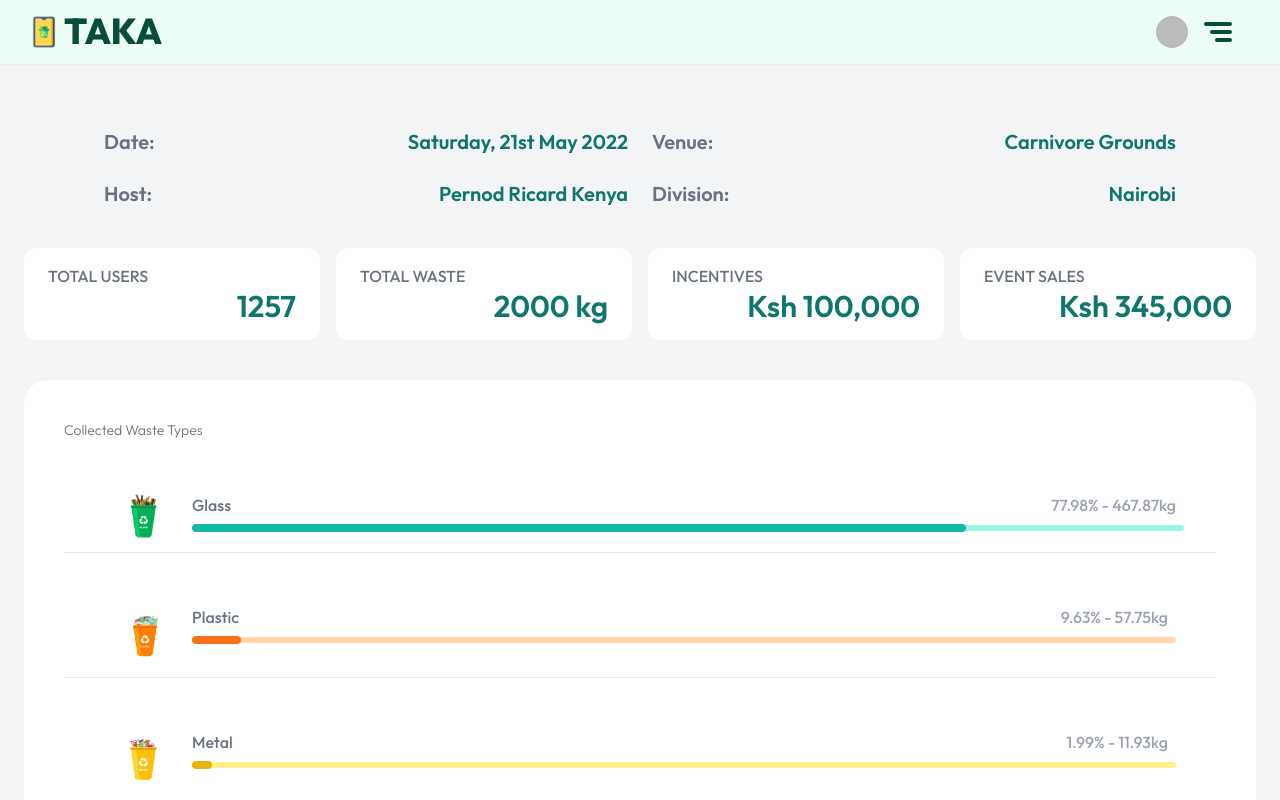
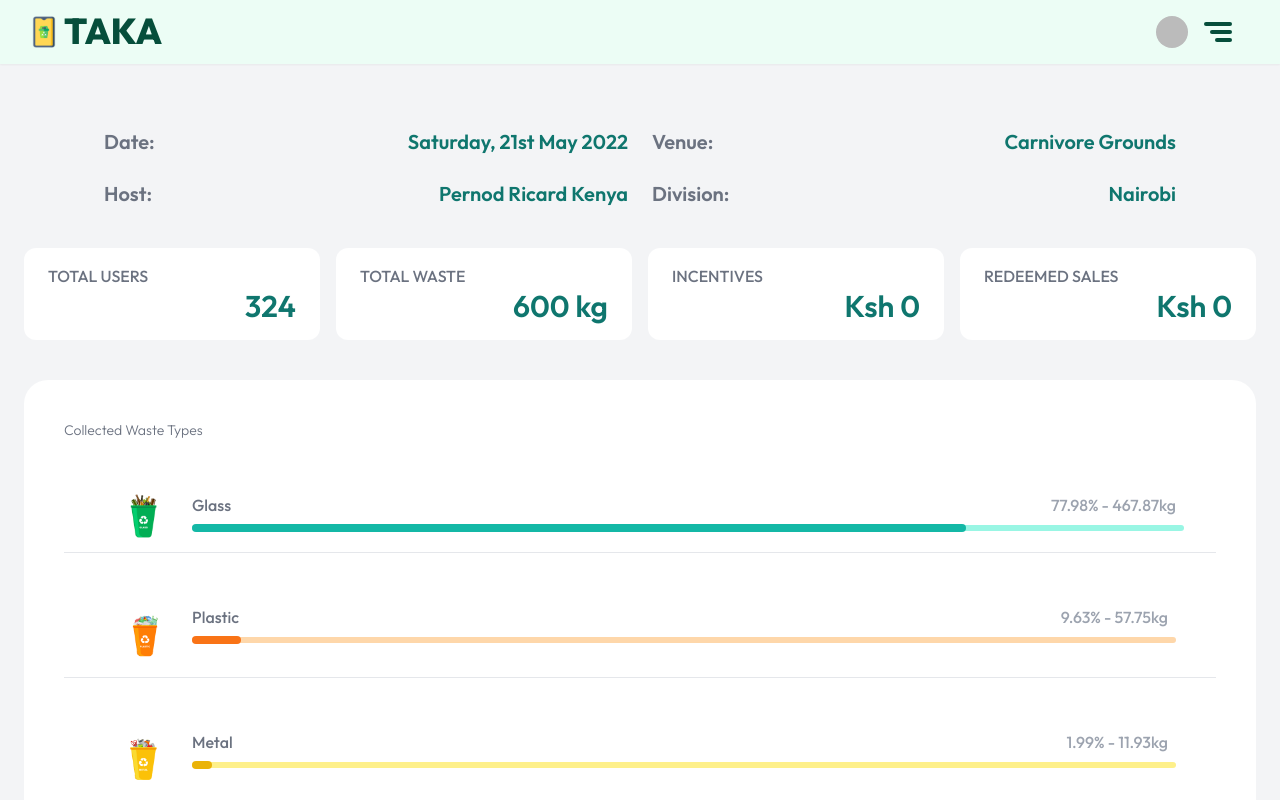
Before and after one commit to acousticintel/takaCorp, a Next.js app: page /events/event in a window 1280 px wide. Shown: the top 800 px of the page. Built offline with nearby package versions, Linux system fonts and the light colour scheme; no server answers; sample sign-in values are in the browser's storage.

Commit message:
event v.0.1.4
data update

```diff
--- a/components/stats/eventStats.js
+++ b/components/stats/eventStats.js
@@ -7,19 +7,19 @@
     <div className="overflow-hidden grid grid-cols-1 md:grid-cols-2 lg:grid-cols-4 gap-4">
       <div className="stat">
         <h6>Total Users</h6>
-        <h5>1257</h5>
+        <h5>324</h5>
       </div>
       <div className="stat">
         <h6>Total Waste</h6>
-        <h5>2000 kg</h5>
+        <h5>600 kg</h5>
       </div>
       <div className="stat">
         <h6>Incentives</h6>
-        <h5>Ksh 100,000</h5>
+        <h5>Ksh 0</h5>
       </div>
       <div className="stat">
-        <h6>Event Sales</h6>
-        <h5>Ksh 345,000</h5>
+        <h6>Redeemed Sales</h6>
+        <h5>Ksh 0</h5>
       </div>
     </div>
   );
--- a/components/stats/totalStats.js
+++ b/components/stats/totalStats.js
@@ -7,19 +7,19 @@
     <div className="overflow-hidden grid grid-cols-1 md:grid-cols-2 lg:grid-cols-4 gap-4">
       <div className="stat">
         <h6>Total Waste</h6>
-        <h5>2000 kg</h5>
+        <h5>600 kg</h5>
       </div>
       <div className="stat">
         <h6>Recyclable Waste</h6>
-        <h5>1257 kg</h5>
+        <h5>561.17 kg</h5>
       </div>
       <div className="stat">
         <h6>Non Recyclable Waste</h6>
-        <h5>743 kg</h5>
+        <h5>38.83 kg</h5>
       </div>
       <div className="stat">
         <h6>Landfill diversion rate</h6>
-        <h5>63%</h5>
+        <h5>93.54%</h5>
       </div>
     </div>
   );
```
